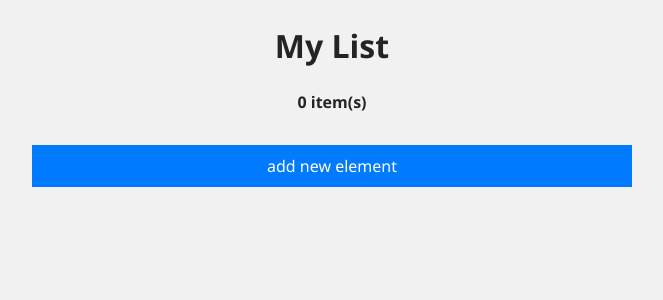
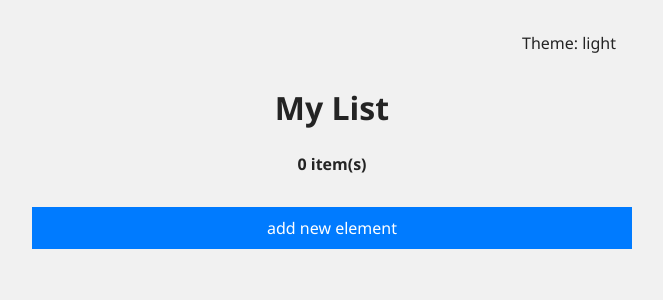
Before and after one commit to DavidGentili/react-to-do-list, a React (Vite) app: page / in a window 1280 px wide. Shown: the top 300 px of the page, without its empty margins (308-971 px from the left). Built offline with nearby package versions, Linux system fonts and the light colour scheme.

Commit message:
Dark Mode

```diff
--- a/src/App.css
+++ b/src/App.css
@@ -141,6 +141,70 @@
     animation: rotation 4s linear infinite;
 }
 
+.App .buttonChangeMode{
+    display: flex;
+    background: none;
+    border: none;
+    width: auto;
+    color: #242424;
+    margin: 24px 8px 0 auto;
+}
+
+.App-Dark{
+    color: #FFFFFF;
+}
+
+.App-Dark > button:hover:enabled{
+    color: #FFFFFF;
+    border: 2px solid #FFFFFF;
+    transition-duration: .4s;
+}
+
+.App-Dark .buttonChangeMode{
+    color: #FFFFFF;
+}
+
+.App-Dark .buttonChangeMode:hover:enabled{
+    color: var(--blue);
+    border: none;
+}
+
+.App-Dark ul li{
+    background-color: #00406C;
+    box-shadow: 2px 4px 4px #00607A60;
+}
+
+.App-Dark ul li button{
+    opacity: .8;
+}
+
+.App-Dark .addForm{
+    background-color: #242424A0;
+}
+
+.App-Dark .addForm form{
+    background-color: #00253E;
+}
+
+.App-Dark .addForm form input{
+    border: 2px solid #FFFFFF;
+}
+
+.App-Dark .addForm form input:active,
+.App-Dark .addForm form input:focus,
+.App-Dark .addForm form input:hover{
+    border: 2px solid #AAAAAA;
+}
+
+.App-Dark .addForm form .buttonAdd:hover:enabled{
+    border: 2px solid #FFFFFF;
+    color: #FFFFFF;
+}
+
+.App-Dark .addForm form .buttonClose{
+    opacity: .8;
+}
+
 @keyframes rotation {
     from{transform: rotate(0deg);}
     to{transform: rotate(360deg);}
--- a/src/App.jsx
+++ b/src/App.jsx
@@ -16,6 +16,7 @@ function App() {
     const [newItemValue, setNewItemValue] = useState('');
     const [loading, setLoading] = useState(true);
     const [counterId, setCounterId] = useState(1);
+    const [mode, setMode] = useState('light');
 
     useEffect(() => {
         Promise.all([api.items.fetch(), api.id.fetch()])
@@ -66,9 +67,14 @@ function App() {
         }
     }
 
+    const handlerChangeMode = (e) => {
+        setMode(mode === 'light' ? 'dark' : 'light');
+        document.querySelector('body').style.backgroundColor = (mode === 'light') ? '#00253E' : ''
+    }
+
     return (
-        <div className="App">
-
+        <div className={`App ${mode === 'dark' ? 'App-Dark' : ''}`}>
+                <button className='buttonChangeMode' onClick={handlerChangeMode}>Theme: {mode}</button>
                 <h1>My List</h1>
                 <h4>{listItems.length} item(s)</h4>
                 <ul>
```
Lines whose indentation alone changed are shown as unchanged.
